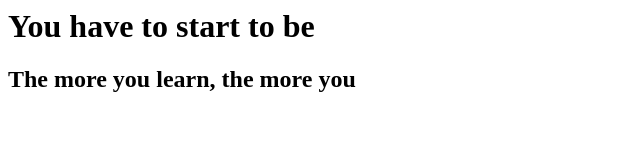
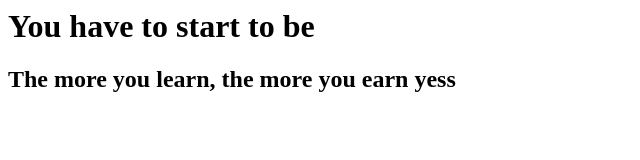
Before and after one commit to Ikhan2001/firstgitrepo, a plain HTML site: page index.html in a window 1280 px wide. Shown: the whole page, without its empty margins (0-640 px from the left). Drawn offline with Linux system fonts and the light colour scheme.

Commit message:
updated code 2

```diff
--- a/index.html
+++ b/index.html
@@ -1,6 +1,6 @@
 <html>
 	<body>
 		<h1>You have to start to be </h1>
-		<h2>The more you learn, the more you</h2>
+		<h2>The more you learn, the more you earn yess</h2>
 	</body>
 </html>
```
